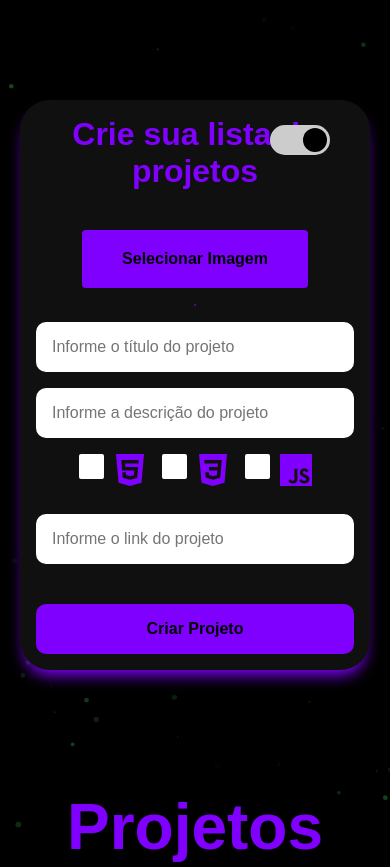
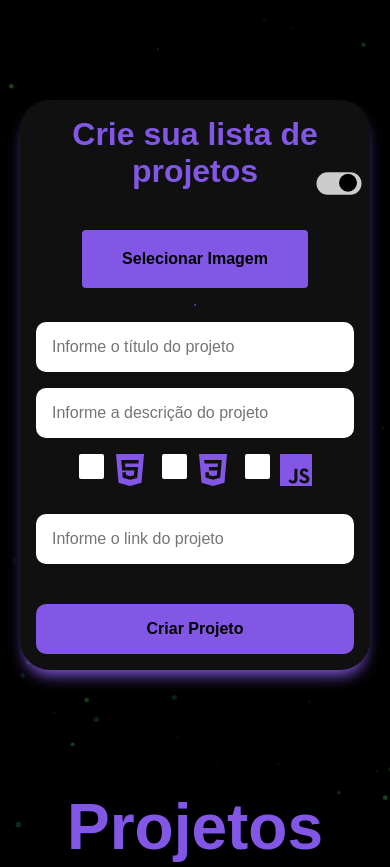
Before and after one commit to Arthury10/lista-projetos, a plain HTML site: page index.html in a window 390 px wide. Shown: the top 867 px of the page. Drawn offline with Linux system fonts and the light colour scheme.

Commit message:
ajuste input dark mode

```diff
--- a/index.html
+++ b/index.html
@@ -16,15 +16,23 @@
 			<div class="creat-element-bg">
 				<div class="creat-projects container">
 					<!--darkmode-->
-					<div class="darkMode">
-						<input type="checkbox" class="checkbox" id="chk" />
-						<label class="label" for="chk">
-							<div class="ball"></div>
-						</label>
-					</div>
 					<!--end-darkmode-->
 					<div class="create-projects-bg">
-						<h1 class="cor-2 texto">Crie sua lista de projetos</h1>
+						<div class="title-projects">
+							<h1 class="cor-2 texto">
+								Crie sua lista de projetos
+							</h1>
+							<div class="darkMode">
+								<input
+									type="checkbox"
+									class="checkbox"
+									id="chk"
+								/>
+								<label class="label" for="chk">
+									<div class="ball"></div>
+								</label>
+							</div>
+						</div>
 						<form class="list-project" id="frmAdicionar">
 							<div class="uploud-img">
 								<div class="pull-img btnHome">
--- a/src/css/creat-element/creat-elements.css
+++ b/src/css/creat-element/creat-elements.css
@@ -11,6 +11,14 @@
 	box-shadow: var(--color-secondary) 0px 10px 15px -5px;
 	padding: 2rem 2rem;
 	border-radius: 30px;
+	position: relative;
+}
+
+.title-projects {
+	display: flex;
+	justify-content: center;
+	align-items: center;
+	gap: 2rem;
 	position: relative;
 }
 
--- a/src/css/utilitarios/cores.css
+++ b/src/css/utilitarios/cores.css
@@ -15,7 +15,7 @@ body.dark {
 	--color-primary: #000000;
 	--color-primary-bg: #101010;
 	--color-primary-bg2: #202020;
-	--color-secondary: #8000ff;
+	--color-secondary: #8257e5;
 	--color-text: #ffffff;
 	--color-text-secondary: #9e9e9e;
 	--color-extra: #8000ff;
--- a/src/css/utilitarios/inputColor.css
+++ b/src/css/utilitarios/inputColor.css
@@ -1,3 +1,10 @@
+.darkMode {
+	position: absolute;
+	right: 0;
+	background: var(--color-primary-bg);
+	transition: opacity 0.2s linear;
+}
+
 .checkbox {
 	opacity: 0;
 	position: absolute;
@@ -11,10 +18,10 @@
 	align-items: center;
 	justify-content: space-between;
 	padding: 5px;
-	position: absolute;
+
 	z-index: 99;
-	top: 50px;
-	right: 70px;
+	top: 0px;
+	right: 0px;
 	height: 20px;
 	width: 40px;
 	transform: scale(1.5);
@@ -39,3 +46,29 @@
 body.light .header-bg {
 	background: none;
 }
+
+@media screen and (max-width: 860px) {
+	.darkMode {
+		position: absolute;
+		right: 0;
+		top: 60px;
+	}
+	.label {
+		height: 15px;
+		width: 30px;
+		border-radius: 50px;
+	}
+
+	.label .ball {
+		background-color: var(--color-primary);
+		border-radius: 50%;
+		position: absolute;
+		top: 1px;
+		left: 15px;
+		height: 12px;
+		width: 12px;
+	}
+	.checkbox:checked + .label .ball {
+		transform: translateX(-12px);
+	}
+}
```
